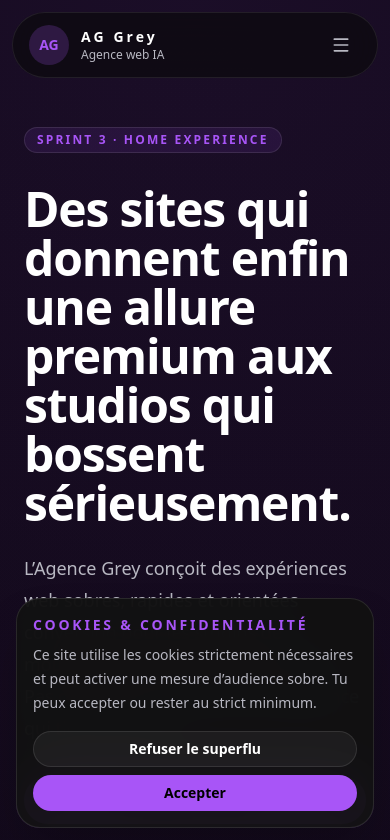
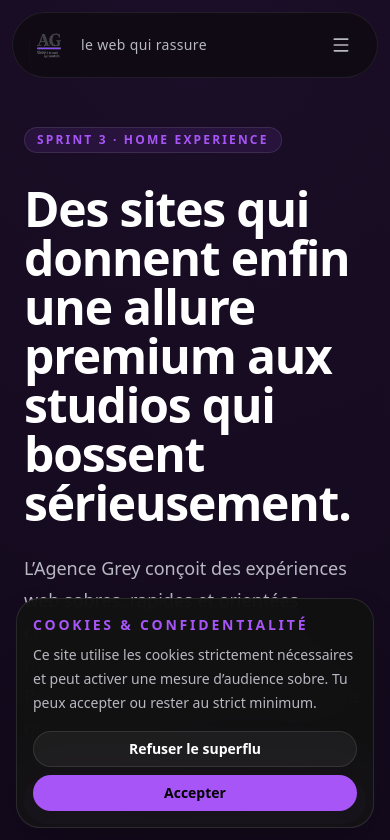
Before and after one commit to Agence-Grey/Grey, a Next.js app: page / in a window 390 px wide. Shown: the top 840 px of the page. Built offline with nearby package versions, Linux system fonts and the light colour scheme.

Commit message:
feat: remplacement logo navbar par logo Grey + 'le web qui rassure'
- Nouveau logo avec fond transparent dans /public/logo-grey.png
- Header: logo image + texte 'le web qui rassure'
- Menu mobile: 'Le web qui rassure' au lieu de 'AG Grey'
- Meta description mise à jour dans constants.ts

```diff
--- a/src/components/layout/header.tsx
+++ b/src/components/layout/header.tsx
@@ -1,6 +1,7 @@
 "use client";
 
 import Link from "next/link";
+import Image from "next/image";
 import { motion } from "framer-motion";
 import { MobileMenu } from "@/components/layout/mobile-menu";
 import { Button } from "@/components/ui/button";
@@ -26,13 +27,15 @@ export function Header() {
         )}
       >
         <Link href="/" className="flex items-center gap-3 text-white">
-          <span className="inline-flex size-10 items-center justify-center rounded-full bg-[var(--color-accent)]/20 text-sm font-semibold text-[var(--color-accent)]">
-            AG
-          </span>
-          <div className="leading-tight">
-            <p className="text-sm font-semibold tracking-[0.22em] text-white">AG Grey</p>
-            <p className="text-xs text-[var(--color-muted-foreground)]">Agence web IA</p>
-          </div>
+          <Image
+            src="/logo-grey.png"
+            alt="Agence Grey"
+            width={140}
+            height={40}
+            className="h-10 w-auto"
+            priority
+          />
+          <p className="text-sm font-medium tracking-wide text-[var(--color-muted-foreground)]">le web qui rassure</p>
         </Link>
 
         <div className="hidden items-center gap-8 md:flex">
--- a/src/components/layout/mobile-menu.tsx
+++ b/src/components/layout/mobile-menu.tsx
@@ -34,7 +34,7 @@ export function MobileMenu() {
             >
               <div className="flex items-center justify-between">
                 <div>
-                  <p className="text-sm font-semibold uppercase tracking-[0.24em] text-[var(--color-accent)]">AG Grey</p>
+                  <p className="text-sm font-semibold uppercase tracking-[0.24em] text-[var(--color-accent)]">Le web qui rassure</p>
                   <p className="mt-2 text-sm text-[var(--color-muted-foreground)]">Navigation</p>
                 </div>
                 <Button variant="ghost" size="icon" onClick={() => setOpen(false)} aria-label="Fermer le menu">
--- a/src/lib/constants.ts
+++ b/src/lib/constants.ts
@@ -1,7 +1,7 @@
 export const siteConfig = {
   name: "L'Agence Grey",
   description:
-    "Agence web IA pour studios de sport, mouvement et biomécanique.",
+    "Grey : le web qui rassure — Agence web IA pour studios de sport, mouvement et biomécanique.",
   url: "https://agencegrey.fr",
   nav: [
     { href: "/", label: "Accueil" },
```
Also changed, not shown: public/logo-grey.png (added).
